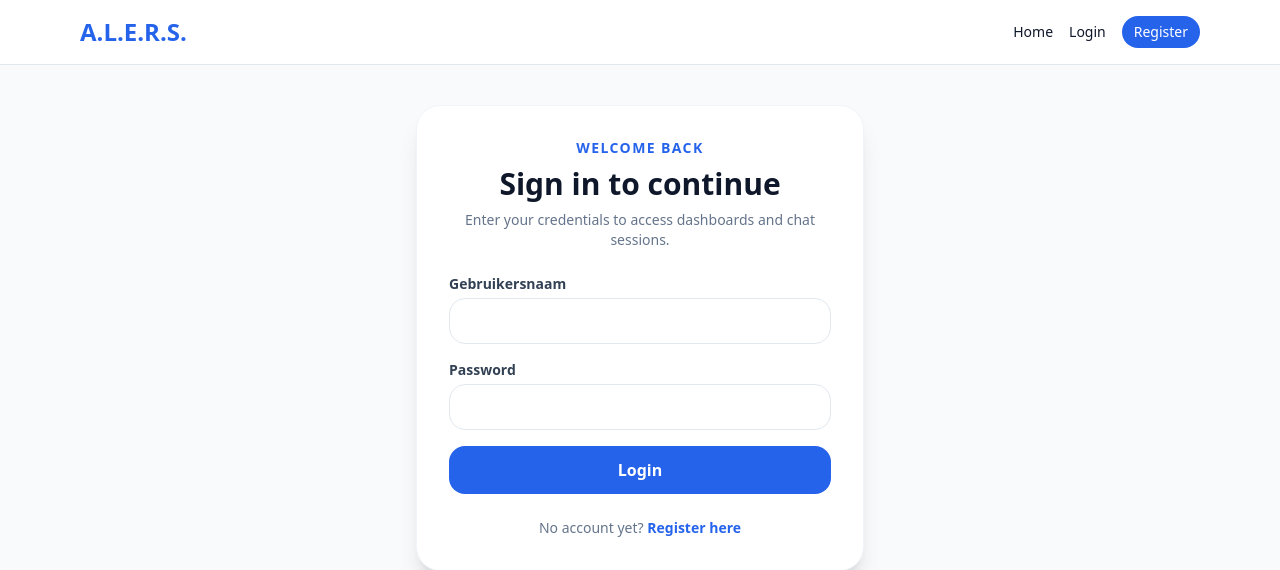
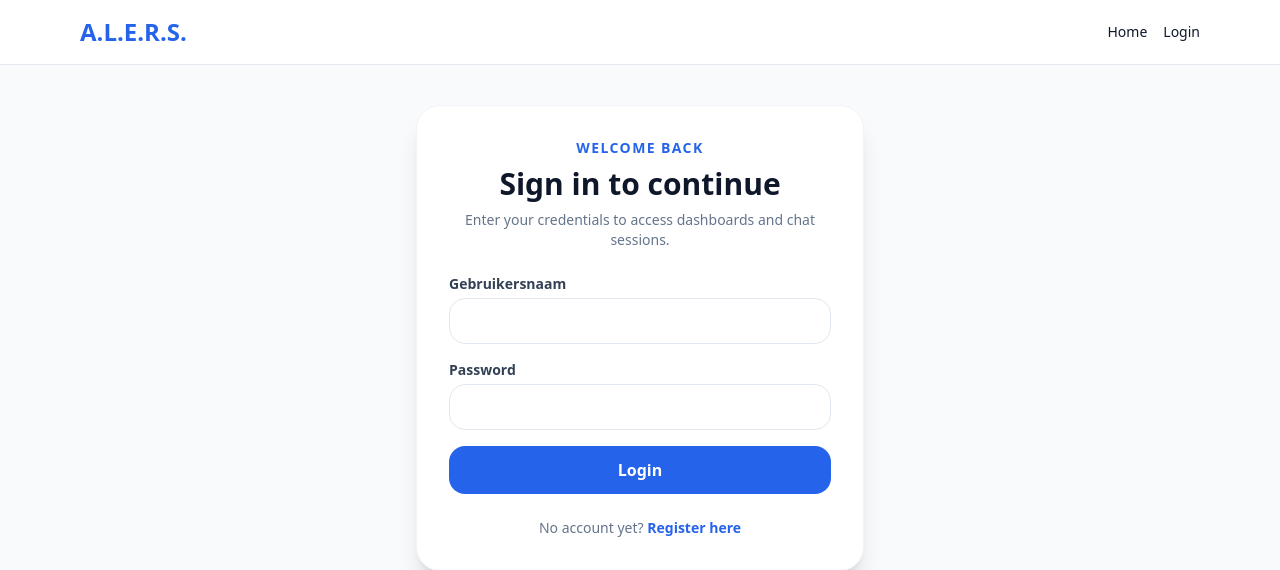
Before and after one commit to MatthijsvdHarst/ai_tutor_django, a Django app: a page that uses templates/base.html in a window 1280 px wide. Shown: the top 570 px of the page. Run offline with Django 5.2, Linux system fonts and the light colour scheme; some libraries are stand-ins or nearby versions.

Commit message:
removed the button to register

```diff
--- a/alers/urls.py
+++ b/alers/urls.py
@@ -6,6 +6,7 @@ urlpatterns = [
     path("", views.HomeView.as_view(), name="home"),
     path("login/", views.UserLoginView.as_view(), name="login"),
     path("logout/", views.logout_view, name="logout"),
+#     todo if I disable register we get a 500
     path("register/", views.register, name="register"),
     path("profile/chat/", views.profile_chat, name="profile-chat"),
     path("profile/", views.profile_detail, name="profile-detail"),
--- a/alers/views.py
+++ b/alers/views.py
@@ -77,6 +77,7 @@ def logout_view(request):
     return render(request, "registration/logged_out.html")
 
 
+# todo also remove this then?
 def register(request):
     if request.user.is_authenticated:
         return redirect("dashboard")
--- a/templates/base.html
+++ b/templates/base.html
@@ -23,8 +23,9 @@
            class="px-3 py-1.5 rounded-full bg-slate-900 text-white hover:bg-slate-800 transition-colors">Logout</a>
       {% else %}
         <a href="{% url 'login' %}" class="hover:text-blue-600 transition-colors">Login</a>
-        <a href="{% url 'register' %}"
-           class="px-3 py-1.5 rounded-full bg-blue-600 text-white hover:bg-blue-500 transition-colors">Register</a>
+<!--        we decided with Hani to disable the register functionality for the experiment-->
+<!--        <a href="{% url 'register' %}"-->
+<!--           class="px-3 py-1.5 rounded-full bg-blue-600 text-white hover:bg-blue-500 transition-colors">Register</a>-->
       {% endif %}
     </nav>
   </div>
```
